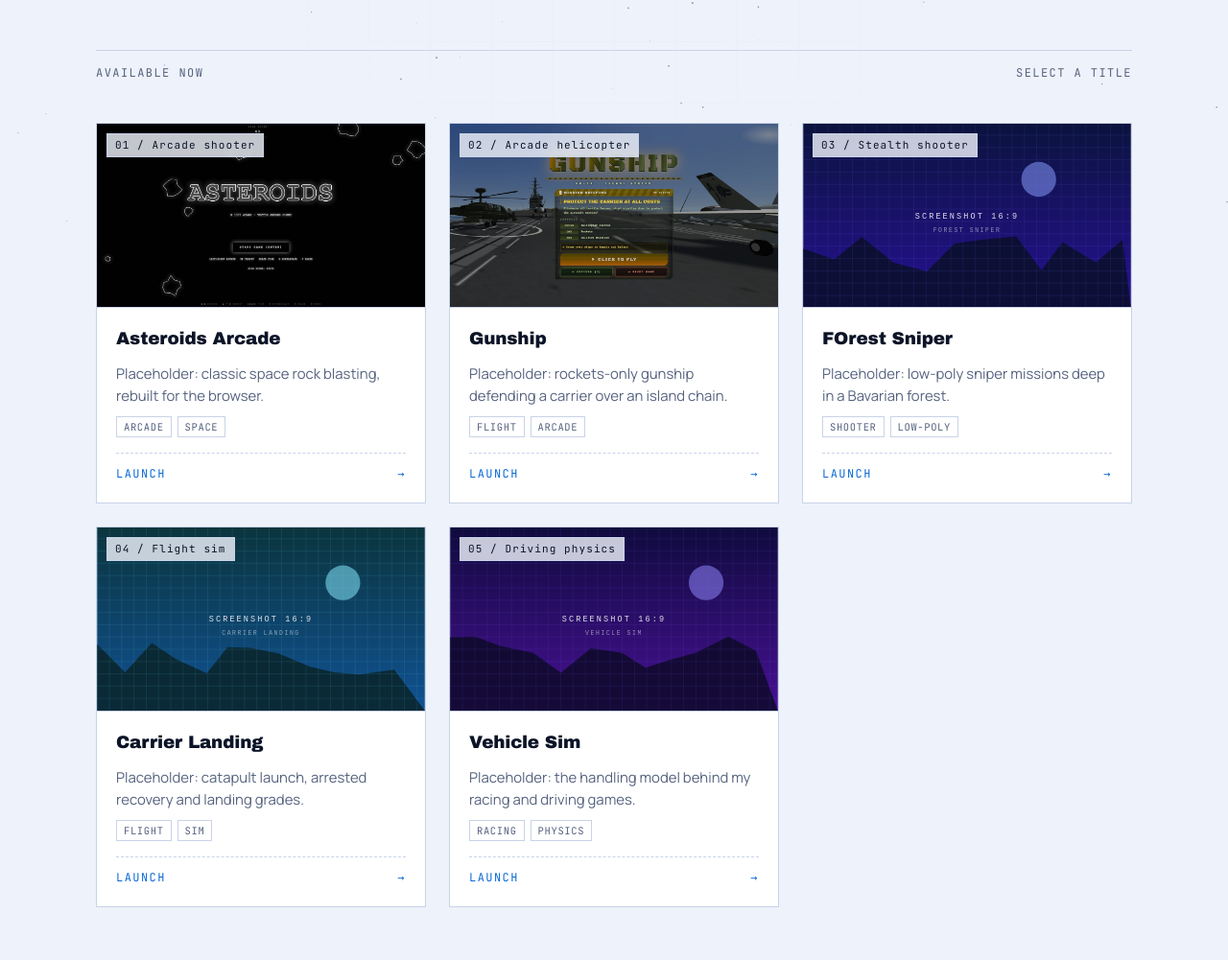
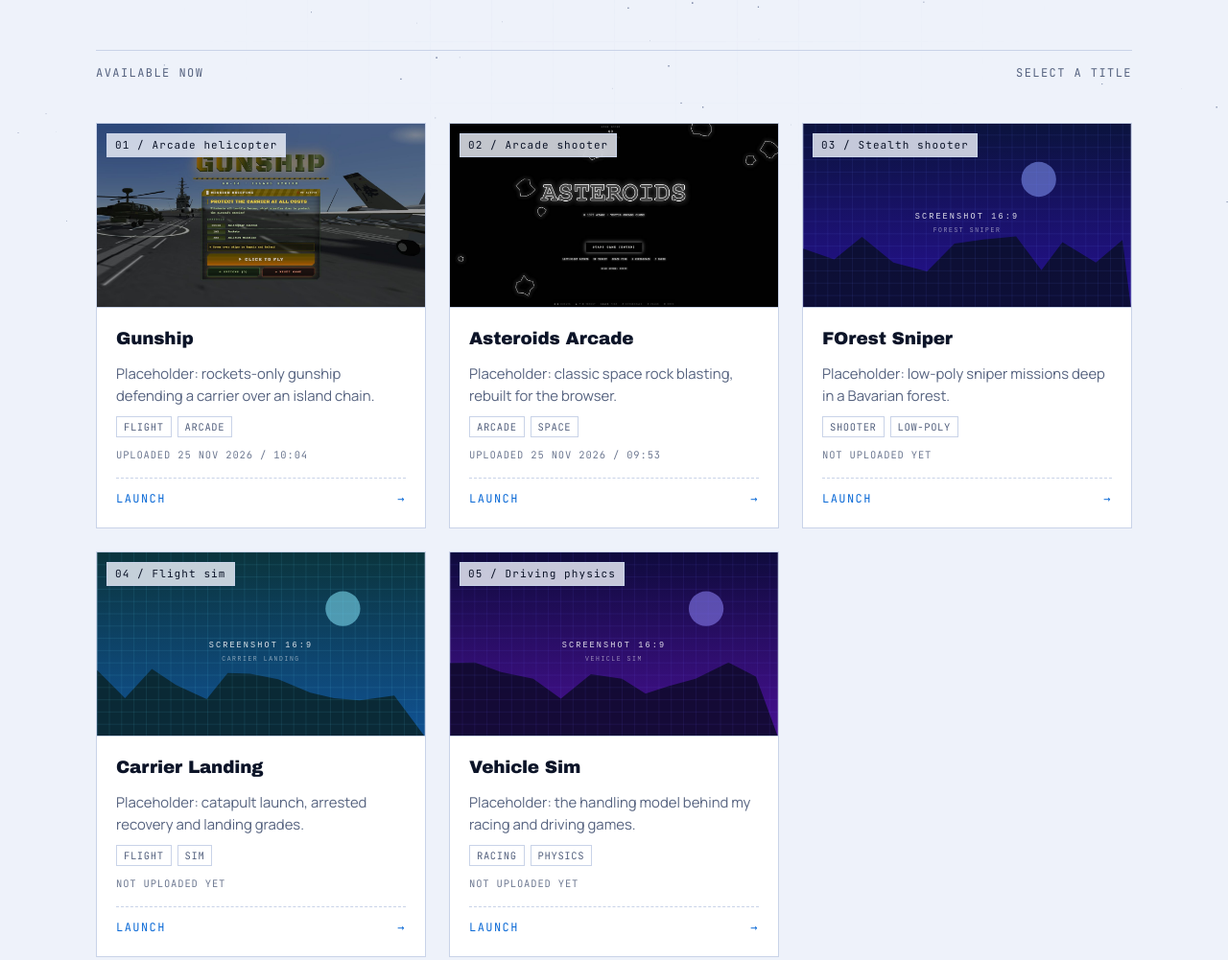
Before and after one commit to 5panners/launcher, a plain HTML site: page index.html in a window 1280 px wide. Shown: the part 533-1534 px from the top of the page at 96% size. Drawn offline with Linux system fonts and the light colour scheme; a web font is replaced by a local one.

Commit message:
Sort cards by upload date (newest first) and show upload date
Co-Authored-By: Claude Sonnet 5.5 <noreply@anthropic.com>
Claude-Session: https://claude.ai/code/session_01NGdcigcSuykZqdEsFV2Hxk

```diff
--- a/index.html
+++ b/index.html
@@ -84,6 +84,7 @@ h1 b { font-weight: 700; color: var(--accent); }
 .card p { color: var(--muted); font-size: .93rem; flex: 1; }
 .tags { display: flex; flex-wrap: wrap; gap: 6px; }
 .tags span { font-family: var(--font-mono); font-size: 10.5px; letter-spacing: .06em; text-transform: uppercase; color: var(--muted); border: 1px solid var(--line); padding: 2px 7px; }
+.up { font-family: var(--font-mono); font-size: 10.5px; letter-spacing: .08em; text-transform: uppercase; color: var(--muted); opacity: .85; }
 .go { display: flex; justify-content: space-between; align-items: center; margin-top: 6px; padding-top: 12px; border-top: 1px dashed var(--line); font-family: var(--font-mono); font-size: 12px; letter-spacing: .12em; text-transform: uppercase; color: var(--accent); }
 .go i { font-style: normal; transition: transform .25s; }
 .card:hover .go i { transform: translateX(6px); }
@@ -133,13 +134,16 @@ footer a { color: var(--accent); }
 const PROFILE_URL = "#";
 const AUTHOR = "Your Name";
 const GAMES = [
-  { title: "Asteroids Arcade", tag: "Arcade shooter",    desc: "Placeholder: classic space rock blasting, rebuilt for the browser.",         tags: ["Arcade", "Space"],         url: "https://5panners.github.io/launcher/Asteroids-Arcade.html", img: "screenshots/asteroids-arcade.jpg" },
-  { title: "Gunship",          tag: "Arcade helicopter",  desc: "Placeholder: rockets-only gunship defending a carrier over an island chain.", tags: ["Flight", "Arcade"],        url: "https://5panners.github.io/gunship/", img: "screenshots/gunship.jpg" },
+  { title: "Asteroids Arcade", tag: "Arcade shooter",    desc: "Placeholder: classic space rock blasting, rebuilt for the browser.",         tags: ["Arcade", "Space"],         url: "https://5panners.github.io/launcher/Asteroids-Arcade.html", img: "screenshots/asteroids-arcade.jpg", up: "2026-11-25T09:53:19Z" },
+  { title: "Gunship",          tag: "Arcade helicopter",  desc: "Placeholder: rockets-only gunship defending a carrier over an island chain.", tags: ["Flight", "Arcade"],        url: "https://5panners.github.io/gunship/", img: "screenshots/gunship.jpg", up: "2026-11-25T10:04:32Z" },
   { title: "FOrest Sniper",    tag: "Stealth shooter",    desc: "Placeholder: low-poly sniper missions deep in a Bavarian forest.",           tags: ["Shooter", "Low-poly"],     url: "#", img: "screenshots/forest-sniper.jpg" },
   { title: "Carrier Landing",  tag: "Flight sim",         desc: "Placeholder: catapult launch, arrested recovery and landing grades.",        tags: ["Flight", "Sim"],           url: "#", img: "screenshots/carrier-landing.jpg" },
   { title: "Vehicle Sim",      tag: "Driving physics",    desc: "Placeholder: the handling model behind my racing and driving games.",        tags: ["Racing", "Physics"],       url: "#", img: "screenshots/vehicle-sim.jpg" }
 ];
 /* ===================== */
+/* up: ISO upload date/time (UTC). Newest first; games without one (not uploaded yet) go last. */
+GAMES.sort((a, b) => (b.up ? Date.parse(b.up) : -Infinity) - (a.up ? Date.parse(a.up) : -Infinity));
+const fmtUp = u => { if (!u) return "Not uploaded yet"; const d = new Date(u); return d.toLocaleDateString("en-GB", { day: "2-digit", month: "short", year: "numeric" }).toUpperCase() + " / " + d.toLocaleTimeString("en-GB", { hour: "2-digit", minute: "2-digit" }); };
 
 document.getElementById("gh-link").href = PROFILE_URL;
 document.getElementById("author").href = PROFILE_URL;
@@ -179,6 +183,7 @@ document.getElementById("cards").innerHTML = GAMES.map((g, i) => `
       <h2>${esc(g.title)}</h2>
       <p>${esc(g.desc)}</p>
       <div class="tags">${g.tags.map(t => `<span>${esc(t)}</span>`).join("")}</div>
+      <div class="up">${g.up ? "Uploaded " : ""}<time${g.up ? ` datetime="${esc(g.up)}"` : ""}>${fmtUp(g.up)}</time></div>
       <div class="go"><span>Launch</span><i>&rarr;</i></div>
     </div>
   </a>`).join("");
```
